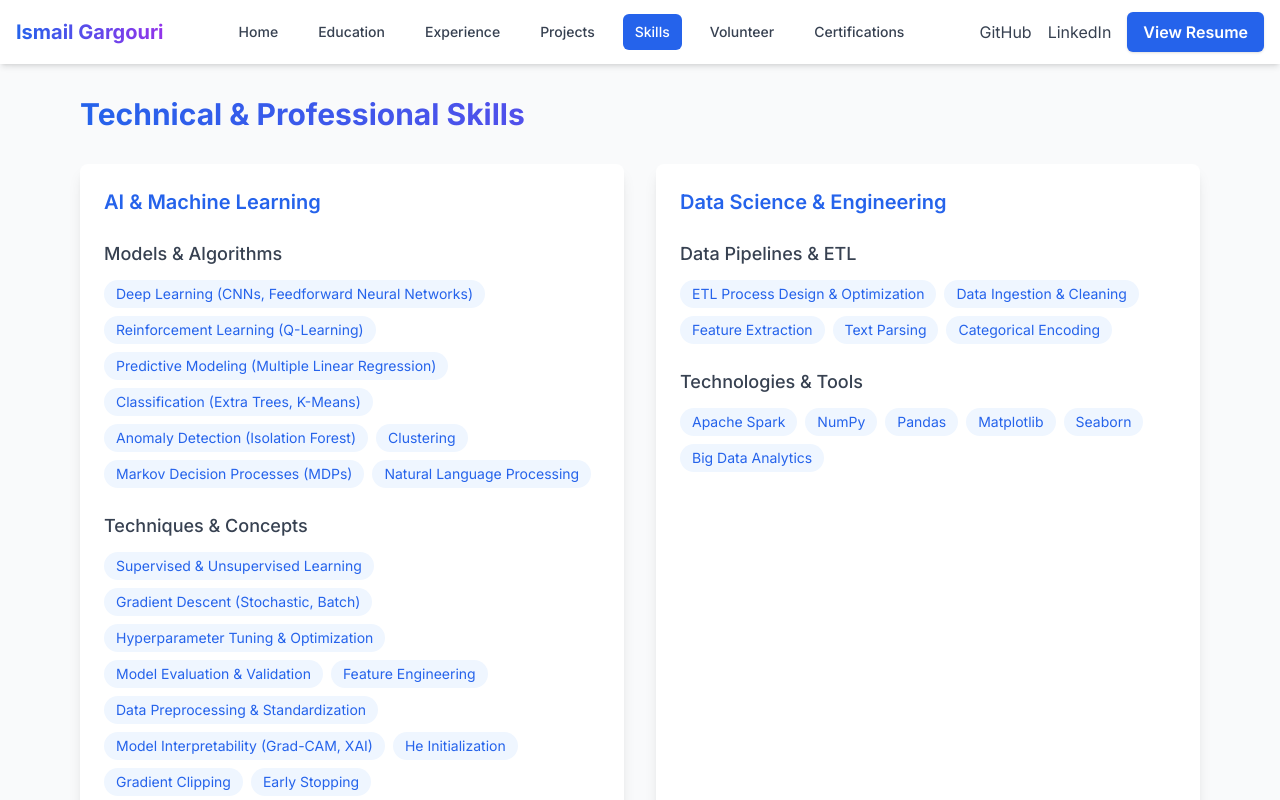
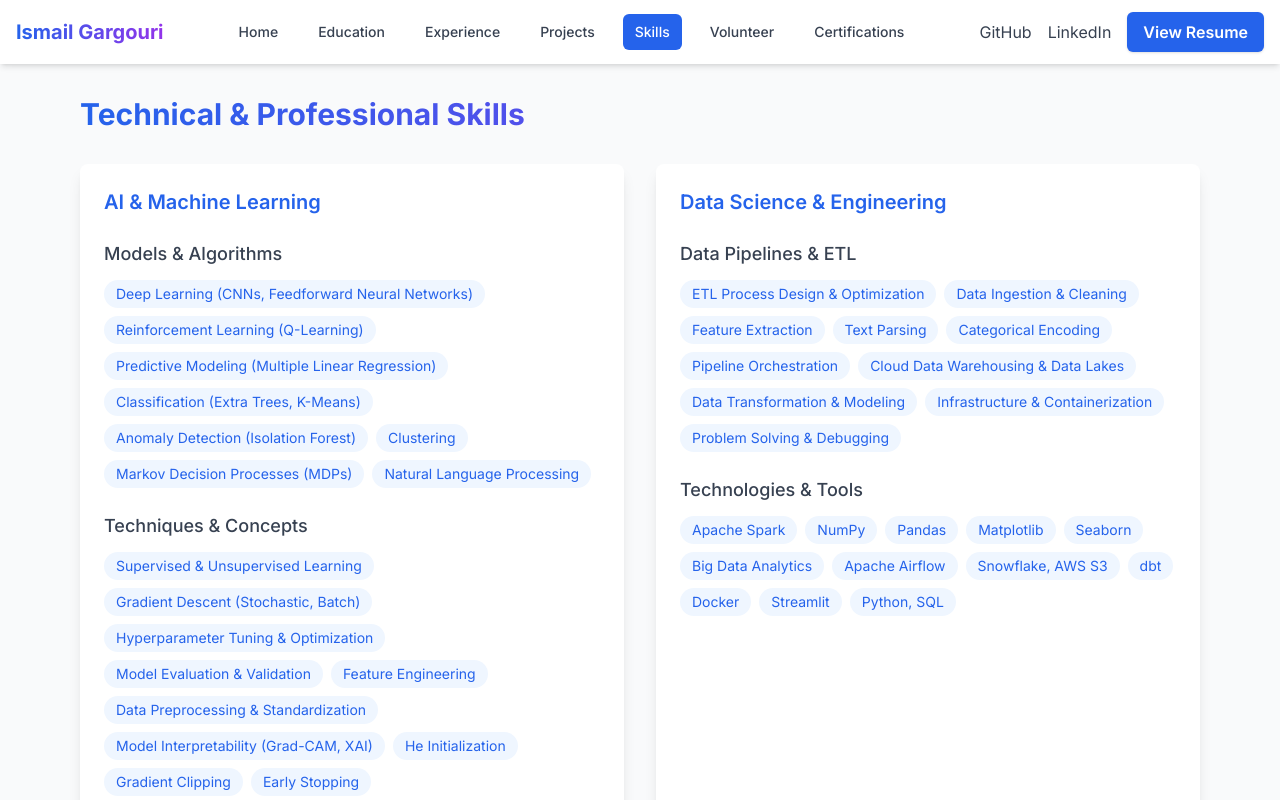
Before and after one commit to igargouri10/my-portfolio, a Next.js app: page /skills in a window 1280 px wide. Shown: the top 800 px of the page. Built offline with nearby package versions, Linux system fonts and the light colour scheme.

Commit message:
Added new ETL project and new skills

```diff
--- a/src/app/projects/page.tsx
+++ b/src/app/projects/page.tsx
@@ -5,6 +5,16 @@ import PageTransition from '@/components/PageTransition';
 import { FaGithub } from 'react-icons/fa';
 
 const projects = [
+  {
+    title: "Automated ELT Pipeline and Predictive Analytics Platform",
+    location: "Grand Forks, ND",
+    github: "https://github.com/igargouri10/football-analytics-platform",
+    achievements: [
+      "Engineered and deployed a complete, end-to-end ELT platform using Python, Airflow, Docker, AWS S3, dbt, and Snowflake, achieving 100% automated, zero-touch ingestion and transformation of real-time API data into an analytics-ready warehouse.",
+      "Executed a strategic data warehouse migration from DuckDB to Snowflake and optimized the transformation pipeline by implementing dbt incremental models, reducing data refresh times on subsequent runs by over 90% and ensuring scalability.",
+      "Developed and integrated a Scikit-learn predictive model into a live Streamlit dashboard, providing real-time AI-driven match predictions and demonstrating full-stack capabilities from raw data ingestion to machine learning deployment."
+    ]
+  },
   {
     title: "YouTube ETL Pipeline and Streamlit Dashboard",
     location: "Grand Forks, ND",
--- a/src/app/skills/page.tsx
+++ b/src/app/skills/page.tsx
@@ -58,7 +58,12 @@ const skillCategories = [
           "Data Ingestion & Cleaning",
           "Feature Extraction",
           "Text Parsing",
-          "Categorical Encoding"
+          "Categorical Encoding",
+          "Pipeline Orchestration",
+          "Cloud Data Warehousing & Data Lakes",
+          "Data Transformation & Modeling",
+          "Infrastructure & Containerization",
+          "Problem Solving & Debugging"
         ]
       },
       {
@@ -69,7 +74,13 @@ const skillCategories = [
           "Pandas",
           "Matplotlib",
           "Seaborn",
-          "Big Data Analytics"
+          "Big Data Analytics",
+          "Apache Airflow",
+          "Snowflake, AWS S3",
+          "dbt",
+          "Docker",
+          "Streamlit",
+          "Python, SQL"
         ]
       }
     ]
```
